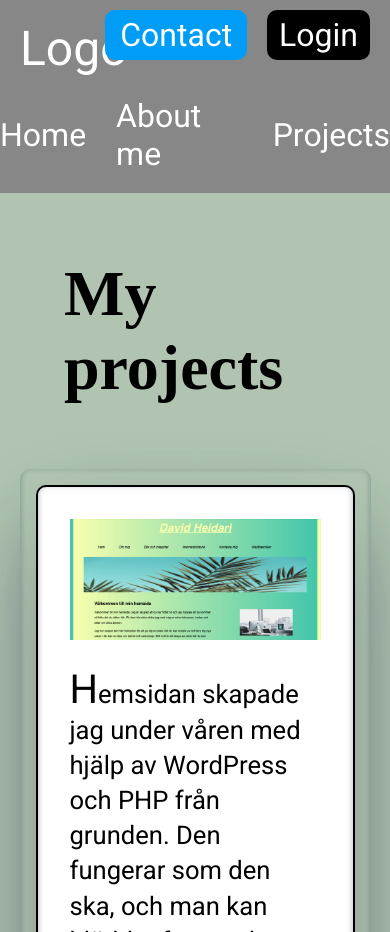
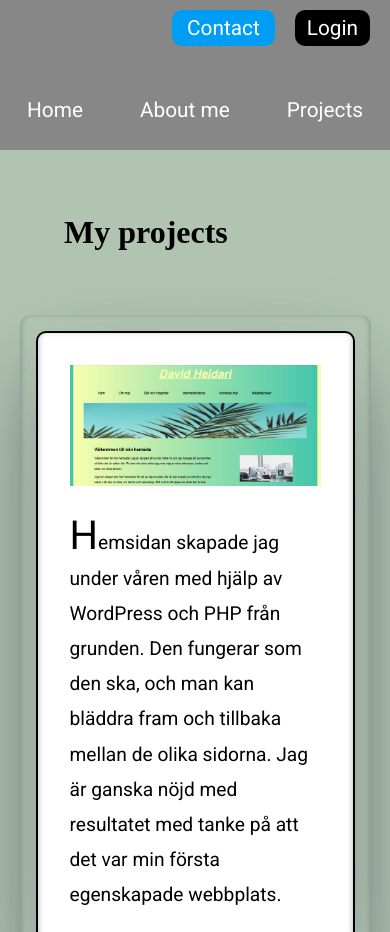
Before and after one commit to HappyLife23/final, a plain HTML site: page project/project.html in a window 390 px wide. Shown: the top 932 px of the page. Drawn offline with Linux system fonts and the light colour scheme.

Commit message:
Har ändrat en hel del

```diff
--- a/aboutme/aboutme.css
+++ b/aboutme/aboutme.css
@@ -248,6 +248,37 @@ footer {
 }
 
 /*-------------Mediaqueri---------------------*/
+@media (max-width: 500px) {
+  h2 {
+    font-size: 1.5rem;
+  }
+  .sub-text-content,
+  .sub-sub-text-content p {
+    font-size: 1rem;
+  }
+  .navbar {
+    height: 150px;
+  }
+  .navbar .nav-logo {
+    display: none;
+  }
+  .navbar .colo-btn {
+    font-size: 1.3rem;
+  }
+  .nav-home {
+    display: flex;
+    align-items: center;
+    left: 0;
+  }
+  .nav-home a {
+    font-size: 1.3rem;
+    padding: 0.8rem;
+    padding-top: 25%;
+  }
+  .footer-menu {
+    font-size: 3rem;
+  }
+}
 @media (max-width: 900px) {
   body {
     height: 100vh;
@@ -261,10 +292,12 @@ footer {
     position: absolute;
     right: 0;
     top: 10px;
+    font-size: 1.7rem;
   }
 
   .nav-home {
     padding-bottom: 20px;
+    font-size: 1.7rem;
   }
   /*-------------Content--------------------*/
   .sub-content {
--- a/contact/contact.css
+++ b/contact/contact.css
@@ -109,7 +109,7 @@ a {
 
 .contact-page {
   display: flex;
-
+  padding: 1rem;
   margin: 50px auto;
 }
 
@@ -197,9 +197,52 @@ footer {
 }
 
 /*-------------Mediaqueri---------------------*/
+@media (max-width: 500px) {
+  h2 {
+    font-size: 1.5rem;
+  }
+  label {
+    font-size: 1.2rem;
+  }
+  input {
+    font-size: 1.2rem;
+  }
+  .navbar {
+    height: 150px;
+  }
+  .navbar .nav-logo {
+    display: none;
+  }
+  .navbar .colo-btn {
+    font-size: 1.3rem;
+  }
+  .nav-home {
+    display: flex;
+    align-items: center;
+
+    font-size: 1.7rem;
+  }
+  .nav-home a {
+    font-size: 1.3rem;
+    padding: 0.8rem;
+    padding-top: 25%;
+  }
+  .footer-menu {
+    font-size: 3rem;
+  }
+}
 @media (max-width: 900px) {
   body {
     height: 100vh;
+  }
+  h2 {
+    font-size: 1.8rem;
+  }
+  label {
+    font-size: 1.5rem;
+  }
+  input {
+    font-size: 1.2rem;
   }
   .navbar {
     display: flex;
@@ -209,10 +252,12 @@ footer {
     position: absolute;
     right: 0;
     top: 10px;
+    font-size: 1.7rem;
   }
 
   .nav-home {
     padding-bottom: 20px;
+    font-size: 1.7rem;
   }
   img {
     width: 100%;
@@ -263,8 +308,11 @@ footer {
   .user-contact {
     width: 100%;
   }
-  .visby-map {
+  .main-info {
     width: 100%;
+    display: flex;
+    justify-content: center;
+    align-items: center;
   }
 }
 
--- a/home/style.css
+++ b/home/style.css
@@ -314,6 +314,51 @@ footer {
 }
 
 /*-------------Mediaqueri---------------------*/
+@media (max-width: 500px) {
+  h2 {
+    font-size: 1.5rem;
+  }
+  .content p {
+    font-size: 1.2rem;
+  }
+  .navbar {
+    height: 150px;
+  }
+  .navbar .nav-logo {
+    display: none;
+  }
+  .navbar .colo-btn {
+    font-size: 1.3rem;
+  }
+  .nav-home {
+    display: flex;
+    align-items: center;
+    left: 0;
+  }
+  .nav-home a {
+    font-size: 1.3rem;
+    padding: 0.8rem;
+    padding-top: 25%;
+  }
+
+  .main-section-two {
+    display: flex;
+  }
+
+  .div-firsttwo-box {
+    display: flex;
+    flex-direction: column;
+    width: 100%;
+  }
+  .div-secondtwo-box {
+    display: flex;
+    flex-direction: column;
+    width: 100%;
+  }
+  .footer-menu {
+    font-size: 3rem;
+  }
+}
 @media (max-width: 900px) {
   body {
     height: 100vh;
@@ -327,10 +372,12 @@ footer {
     position: absolute;
     right: 0;
     top: 10px;
+    font-size: 1.7rem;
   }
 
   .nav-home {
     padding-bottom: 20px;
+    font-size: 1.7rem;
   }
   img {
     width: 70%;
--- a/project/project.css
+++ b/project/project.css
@@ -41,9 +41,8 @@ a {
   font-size: 2rem;
   display: flex;
   align-items: center;
-  gap: 30px;
+  gap: 25px;
   color: white;
-  justify-content: center;
 }
 
 .colo-btn {
@@ -76,7 +75,7 @@ a {
 .nav-home a:hover {
   color: #f4e87c;
   transition: 0.5s;
-  font-size: larger;
+  transform: scale(1.2);
   border-bottom: 1px solid;
 }
 
@@ -130,7 +129,7 @@ a {
 
 h2 {
   padding: 2rem;
-  font-size: 4rem;
+  font-size: 3rem;
 
   display: flex;
   margin: 2rem;
@@ -178,6 +177,37 @@ footer {
 }
 
 /*-------------Mediaqueri---------------------*/
+@media (max-width: 500px) {
+  h2 {
+    font-size: 2rem;
+  }
+  .main-hero-div p {
+    font-size: 1rem;
+  }
+  .navbar {
+    height: 150px;
+  }
+  .navbar .nav-logo {
+    display: none;
+  }
+  .navbar .colo-btn {
+    font-size: 1.3rem;
+  }
+  .nav-home {
+    display: flex;
+    align-items: center;
+    left: 0;
+    font-size: 1.7rem;
+  }
+  .nav-home a {
+    font-size: 1.3rem;
+    padding: 1rem;
+    padding-top: 25%;
+  }
+  .footer-menu {
+    font-size: 3rem;
+  }
+}
 @media (max-width: 900px) {
   body {
     height: 100vh;
@@ -191,14 +221,23 @@ footer {
     position: absolute;
     right: 0;
     top: 10px;
+    font-size: 1.7rem;
   }
 
   .nav-home {
     padding-bottom: 20px;
+    justify-content: center;
+    font-size: 1.7rem;
   }
   .main-hero {
     display: flex;
     flex-direction: column;
+  }
+  h2 {
+    font-size: 2rem;
+  }
+  .main-hero-div p {
+    font-size: 1.2rem;
   }
 }
 
```
Also changed, not shown: contact/contact.html (+2 -2 lines), home/index.html (+19 -4 lines), 1 other file.
